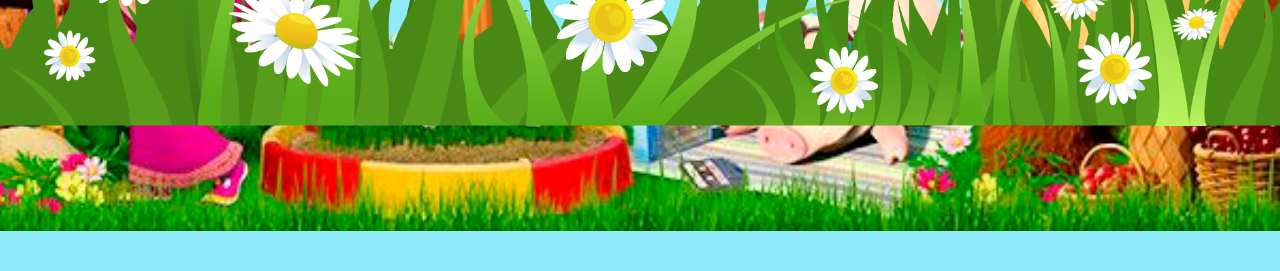
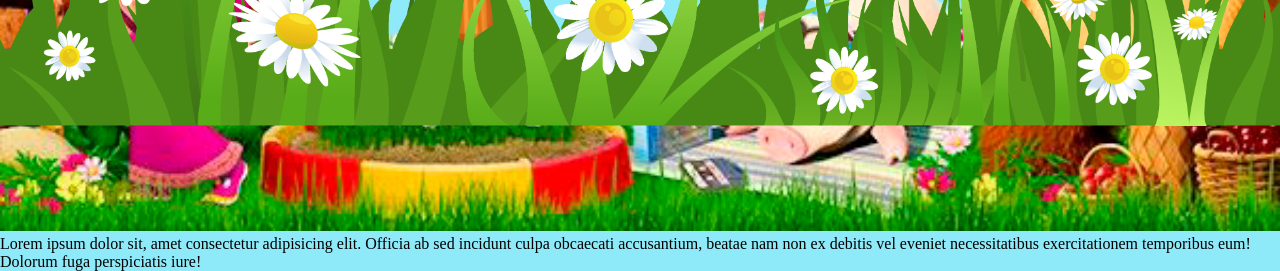
Before and after one commit to daniel-trindade/Convite-virtual-marsha-e-urso, a plain HTML site: page index.html in a window 1280 px wide. Shown: the part 674-945 px from the top of the page. Before the commit the page ends 909 px from the top, so only its background shows below. Drawn offline with Linux system fonts and the light colour scheme.

Commit message:
Update index.html

```diff
--- a/index.html
+++ b/index.html
@@ -9,7 +9,7 @@
 <body>
   <img id="cover-frame" src="./media/moldura.png" alt="moldura de Marsha e o Urso">
   <video id="video-marsha" src="./media/Marsha Convite.mp4" autoplay></video>
-
+  <p>Lorem ipsum dolor sit, amet consectetur adipisicing elit. Officia ab sed incidunt culpa obcaecati accusantium, beatae nam non ex debitis vel eveniet necessitatibus exercitationem temporibus eum! Dolorum fuga perspiciatis iure!</p>
 
   <footer id="footer">
     <img src="./media/teste.png" alt="placa com data e hora" id="tag-img">
```
